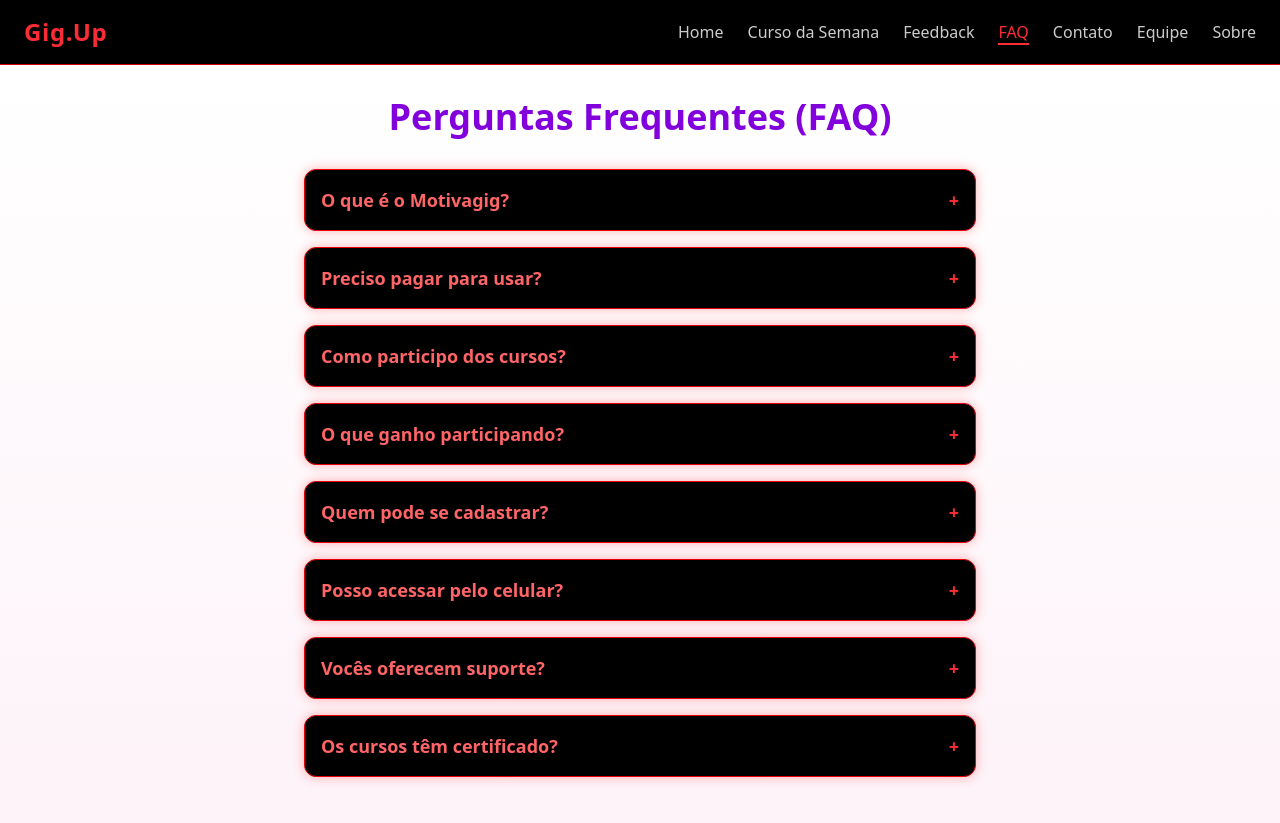
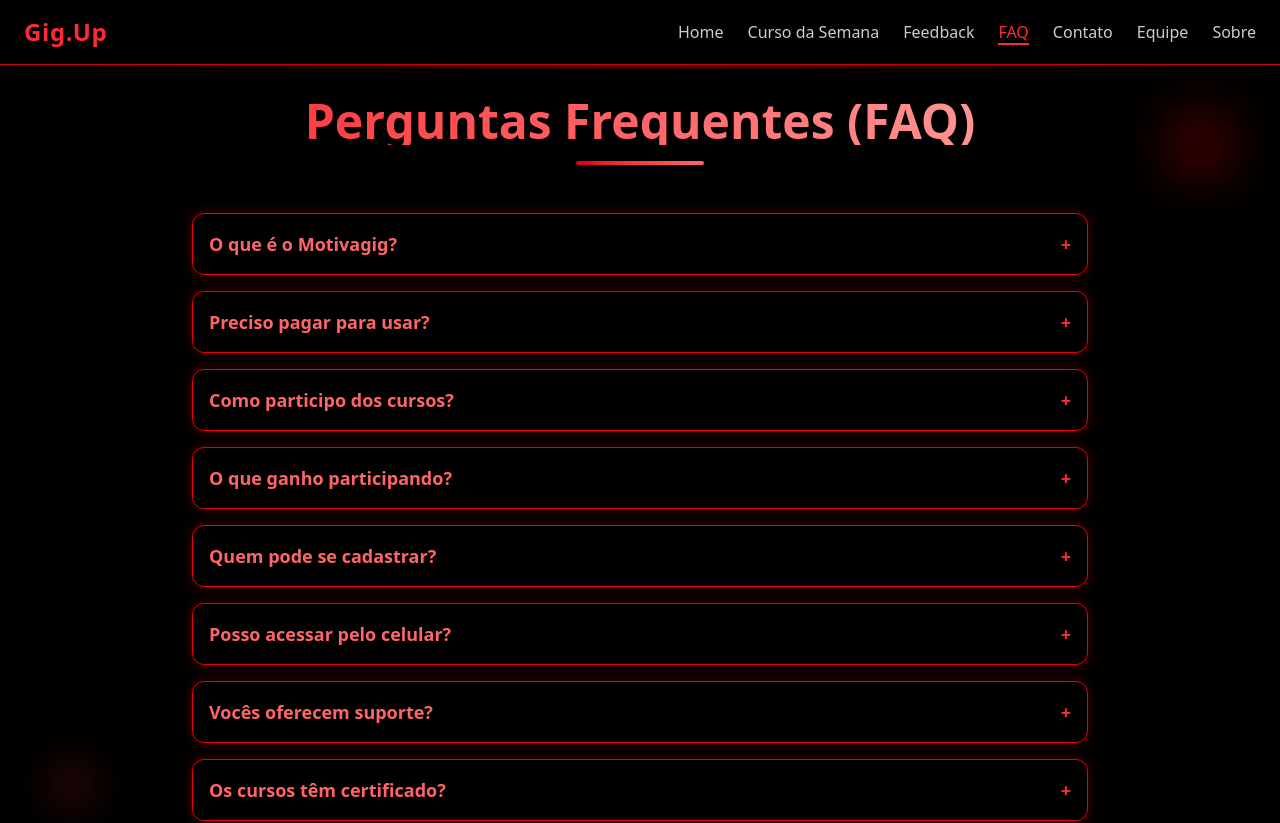
Before and after one commit to ChallengeFiap1tdspo/global-solution, a React (Vite) app in the folder motivagig/: page /faq in a window 1280 px wide. Shown: the top 823 px of the page. Built offline with nearby package versions, Linux system fonts and the light colour scheme.

Commit message:
feat: ajustando paljeta de cores

```diff
--- a/motivagig/src/routes/Faq/index.tsx
+++ b/motivagig/src/routes/Faq/index.tsx
@@ -48,12 +48,20 @@ export default function Faq() {
   ];
 
   return (
-    <div className="min-h-screen bg-gradient-to-b from-white to-pink-50 p-8 flex flex-col items-center">
-      <h1 className="text-4xl font-bold text-purple-700 mb-8">
+    <div className="min-h-screen w-full bg-black p-8 flex flex-col items-center relative overflow-hidden">
+      <div className="absolute top-0 left-0 w-full h-1 bg-gradient-to-r from-transparent via-red-600 to-transparent opacity-30"></div>
+      <div className="absolute top-10 right-10 w-20 h-20 bg-red-600 rounded-full blur-xl opacity-10 animate-pulse"></div>
+      <div className="absolute bottom-10 left-10 w-16 h-16 bg-red-500 rounded-full blur-lg opacity-10 animate-bounce"></div>
+
+      <div className="w-full max-w-4xl relative z-10">
+        <div className="text-center mb-12">
+          <h1 className="text-5xl font-bold bg-gradient-to-r from-red-500 via-red-400 to-red-300 bg-clip-text text-transparent mb-4">
             Perguntas Frequentes (FAQ)
           </h1>
+          <div className="w-32 h-1 bg-gradient-to-r from-red-600 to-red-400 rounded-full mx-auto"></div>
+        </div>
 
-      <div className="w-full max-w-2xl space-y-4">
+        <div className="space-y-4">
           {perguntas.map((item, i) => (
             <ItemFAQ
               key={i}
@@ -65,5 +73,6 @@ export default function Faq() {
           ))}
         </div>
       </div>
+    </div>
   );
 }
```
Lines whose indentation alone changed are shown as unchanged.
